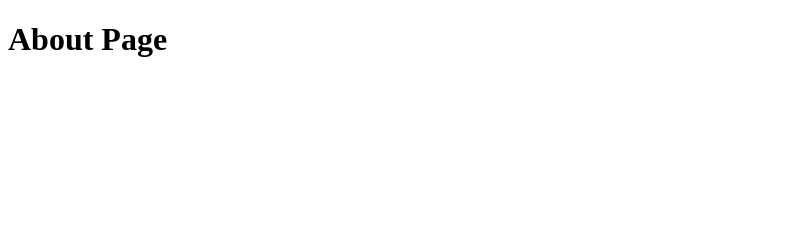
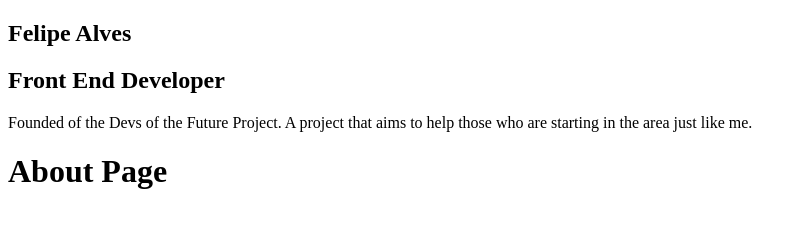
Before and after one commit to felipealvessi/myblog-gatsby, a Gatsby site: page /about in a window 1280 px wide. Shown: the whole page, without its empty margins (0-807 px from the left). Built offline with nearby package versions, Linux system fonts and the light colour scheme; Gatsby itself is replaced by a stand-in of ours.

Commit message:
refactoring

```diff
--- /dev/null
+++ b/src/components/Profile/index.js
@@ -0,0 +1,10 @@
+import React from "react"
+
+const Profile = () => (
+  <div className="Profile-wrapper">
+    <h1>Felipe Alves</h1>
+    <h2>Front End Developer</h2>
+    <p>Founded of the Devs of the Future Project. A project that aims to help those who are starting in the area just like me.</p>
+  </div>
+)
+export default Profile
--- a/src/components/layout.js
+++ b/src/components/layout.js
@@ -1,10 +1,16 @@
 import React from "react"
 import PropTypes from "prop-types"
+import Profile from './Profile/index';
 
 const Layout = ({ children }) => {
 
   return (
-    <main>{children}</main>
+    <>
+      <aside>
+        <Profile></Profile>
+      </aside>
+      <main>{children}</main>
+    </>
   )
 }
 
--- a/src/pages/about.js
+++ b/src/pages/about.js
@@ -1,7 +1,12 @@
 import React from 'react';
+import Layout from "../components/layout"
+import SEO from "../components/seo"
 
 const AboutPage = () => (
-  <h1>About Page</h1>
+  <Layout>
+    <SEO title="About" />
+    <h1>About Page</h1>
+  </Layout>
 )
 
 export default AboutPage;
```
Also changed, not shown: src/pages/index.js (+0 -9 lines).
